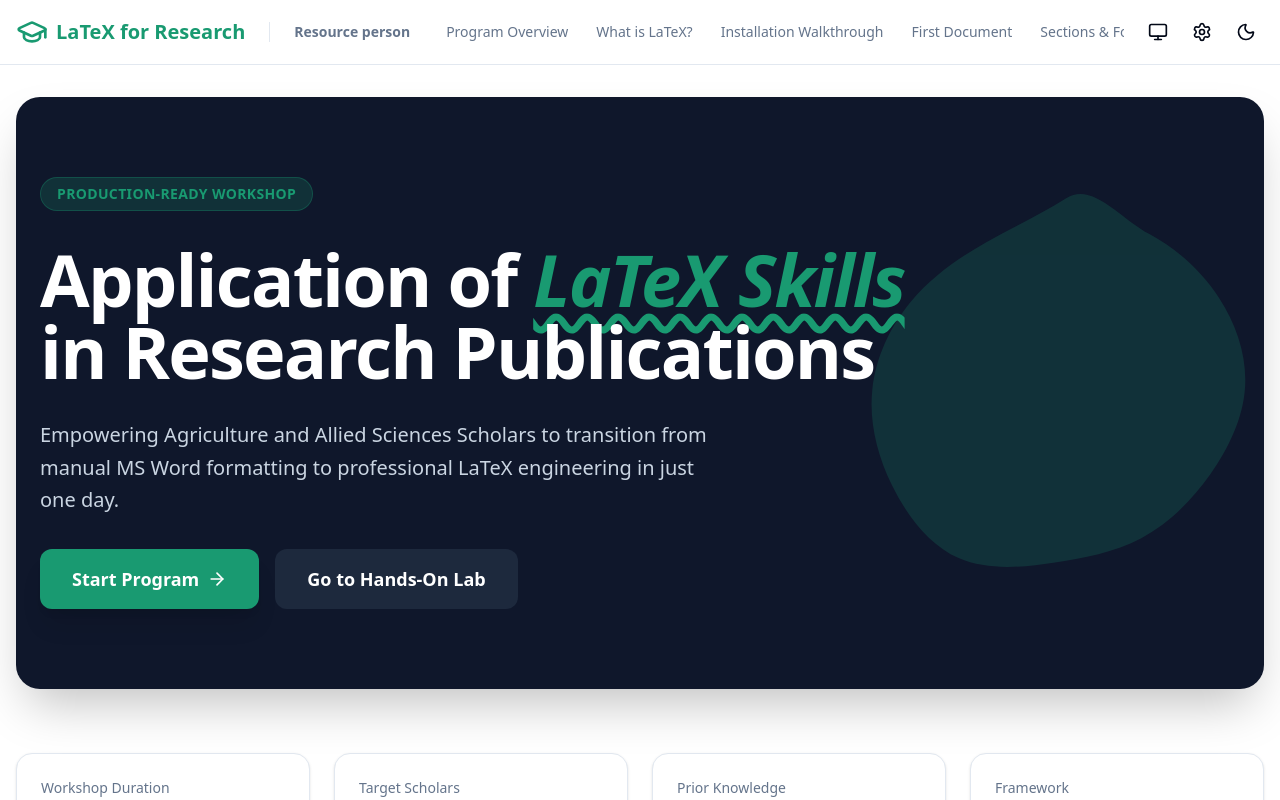
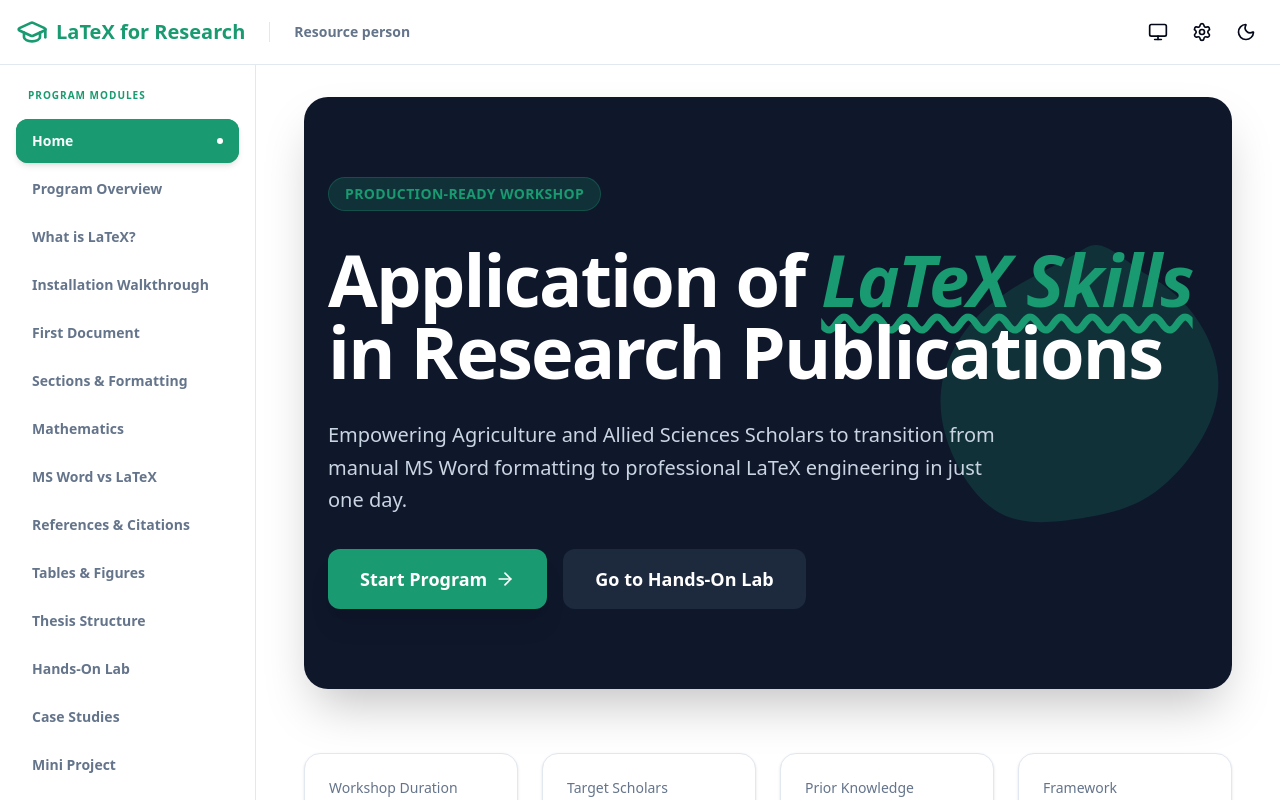
Before and after one commit to muzabasha/latex, a Next.js app: page / in a window 1280 px wide. Shown: the top 800 px of the page. Built offline with nearby package versions, Linux system fonts and the light colour scheme.

Commit message:
feat: use a left sidebar for module navigation instead of top tabs

```diff
--- a/src/app/layout.tsx
+++ b/src/app/layout.tsx
@@ -3,6 +3,7 @@ import { Inter, Outfit } from "next/font/google";
 import "./globals.css";
 import { Navbar } from "@/components/Navbar";
 import { BottomNav } from "@/components/BottomNav";
+import { Sidebar } from "@/components/Sidebar";
 import { Providers } from "./providers";
 
 const inter = Inter({ subsets: ["latin"], variable: "--font-inter" });
@@ -23,9 +24,12 @@ export default function RootLayout({
       <body className={`${inter.variable} ${outfit.variable} font-sans antialiased overflow-x-hidden`}>
         <Providers>
           <Navbar />
-          <main className="min-h-screen">
-            {children}
-          </main>
+          <div className="flex w-full min-h-screen">
+            <Sidebar />
+            <main className="flex-1 w-full min-h-screen">
+              {children}
+            </main>
+          </div>
           <BottomNav />
         </Providers>
       </body>
--- a/src/app/page.tsx
+++ b/src/app/page.tsx
@@ -39,8 +39,12 @@ export default function Home() {
 
   return (
     <div className={cn(
-      "min-h-[calc(100-4rem)] transition-all ease-in-out duration-300",
-      presentationMode ? "presentation-mode max-w-none px-12 pb-20 pt-10" : "container mx-auto px-4 py-8"
+      "min-h-[calc(100-4rem)] transition-all ease-in-out duration-300 w-full",
+      presentationMode ? "presentation-mode max-w-none px-12 pb-20 pt-10" : "lg:pl-64"
+    )}>
+      <div className={cn(
+        "mx-auto w-full transition-all",
+        presentationMode ? "max-w-none" : "max-w-7xl px-4 py-8 lg:px-12"
       )}>
         <AnimatePresence mode="wait">
           <motion.div
@@ -54,5 +58,6 @@ export default function Home() {
           </motion.div>
         </AnimatePresence>
       </div>
+    </div>
   );
 }
--- a/src/components/BottomNav.tsx
+++ b/src/components/BottomNav.tsx
@@ -1,12 +1,14 @@
 "use client";
 
 import { useAtom } from "jotai";
-import { currentModuleAtom } from "@/lib/store";
+import { currentModuleAtom, presentationModeAtom } from "@/lib/store";
 import { MODULES } from "@/lib/constants";
 import { ChevronRight, ChevronLeft } from "lucide-react";
+import { cn } from "@/lib/utils";
 
 export function BottomNav() {
     const [currentModule, setCurrentModule] = useAtom(currentModuleAtom);
+    const [presentationMode] = useAtom(presentationModeAtom);
     const currentIndex = MODULES.findIndex(m => m.id === currentModule);
 
     if (currentModule === 'home') return null;
@@ -15,7 +17,10 @@ export function BottomNav() {
     const prevModule = MODULES[currentIndex - 1];
 
     return (
-        <div className="fixed bottom-0 left-0 w-full p-4 pointer-events-none z-40">
+        <div className={cn(
+            "fixed bottom-0 left-0 w-full p-4 pointer-events-none z-40 transition-all",
+            !presentationMode && "lg:pl-64"
+        )}>
             <div className="container mx-auto flex justify-between items-center max-w-5xl">
                 <div className="pointer-events-auto">
                     {prevModule && (
--- a/src/components/Navbar.tsx
+++ b/src/components/Navbar.tsx
@@ -55,22 +55,8 @@ export function Navbar() {
                     </a>
                 </div>
 
-                <div className="hidden lg:flex flex-1 mx-4 items-center gap-1 overflow-x-auto whitespace-nowrap [scrollbar-width:none] [-ms-overflow-style:none] [&::-webkit-scrollbar]:hidden px-2 py-1 relative">
-                    {/* Optional gradient fades can go here if needed, but styling natively handles overflow */}
-                    {MODULES.filter(m => m.session > 0 && m.session < 3).map((mod) => (
-                        <button
-                            key={mod.id}
-                            onClick={() => setCurrentModule(mod.id)}
-                            className={cn(
-                                "shrink-0 px-3 py-2 text-sm font-medium rounded-md transition-all",
-                                currentModule === mod.id
-                                    ? "bg-primary text-primary-foreground shadow-lg scale-105 z-10"
-                                    : "text-muted-foreground hover:bg-muted hover:text-foreground"
-                            )}
-                        >
-                            {mod.title}
-                        </button>
-                    ))}
+                <div className="hidden lg:flex flex-1 mx-4 items-center gap-1 overflow-x-auto whitespace-nowrap px-2 py-1 relative">
+                    {/* Horizontal tabs removed to use sidebar navigation */}
                 </div>
 
                 <div className="flex items-center gap-2">
--- /dev/null
+++ b/src/components/Sidebar.tsx
@@ -0,0 +1,54 @@
+"use client";
+
+import { useAtom } from "jotai";
+import { currentModuleAtom, presentationModeAtom } from "@/lib/store";
+import { MODULES } from "@/lib/constants";
+import { cn } from "@/lib/utils";
+import { motion } from "framer-motion";
+
+export function Sidebar() {
+    const [currentModule, setCurrentModule] = useAtom(currentModuleAtom);
+    const [presentationMode] = useAtom(presentationModeAtom);
+
+    if (presentationMode) return null;
+
+    return (
+        <aside className="fixed left-0 top-16 bottom-0 w-64 overflow-y-auto border-r bg-background/50 backdrop-blur-xl hidden lg:block z-40 pb-20 custom-scrollbar">
+            <div className="p-4 space-y-1">
+                <div className="text-[10px] font-bold text-primary uppercase tracking-widest mb-4 px-3 mt-2">
+                    Program Modules
+                </div>
+                {MODULES.map((mod) => (
+                    <button
+                        key={mod.id}
+                        onClick={() => {
+                            setCurrentModule(mod.id);
+                            window.scrollTo(0, 0);
+                        }}
+                        className={cn(
+                            "w-full text-left px-4 py-3 text-sm font-semibold rounded-xl transition-all relative overflow-hidden group flex items-center justify-between",
+                            currentModule === mod.id
+                                ? "bg-primary shadow-md text-primary-foreground font-bold"
+                                : "text-muted-foreground hover:bg-slate-100 hover:text-slate-900"
+                        )}
+                    >
+                        <span className="relative z-10">{mod.title}</span>
+                        {currentModule === mod.id && (
+                            <motion.div
+                                layoutId="sidebar-active"
+                                className="absolute inset-0 bg-primary z-0"
+                                initial={false}
+                                transition={{ type: "spring", stiffness: 300, damping: 30 }}
+                            />
+                        )}
+                        <span className="relative z-10 shrink-0">
+                            {currentModule === mod.id && (
+                                <div className="w-1.5 h-1.5 rounded-full bg-white ml-2 animate-pulse" />
+                            )}
+                        </span>
+                    </button>
+                ))}
+            </div>
+        </aside>
+    );
+}
```
Lines whose indentation alone changed are shown as unchanged.
